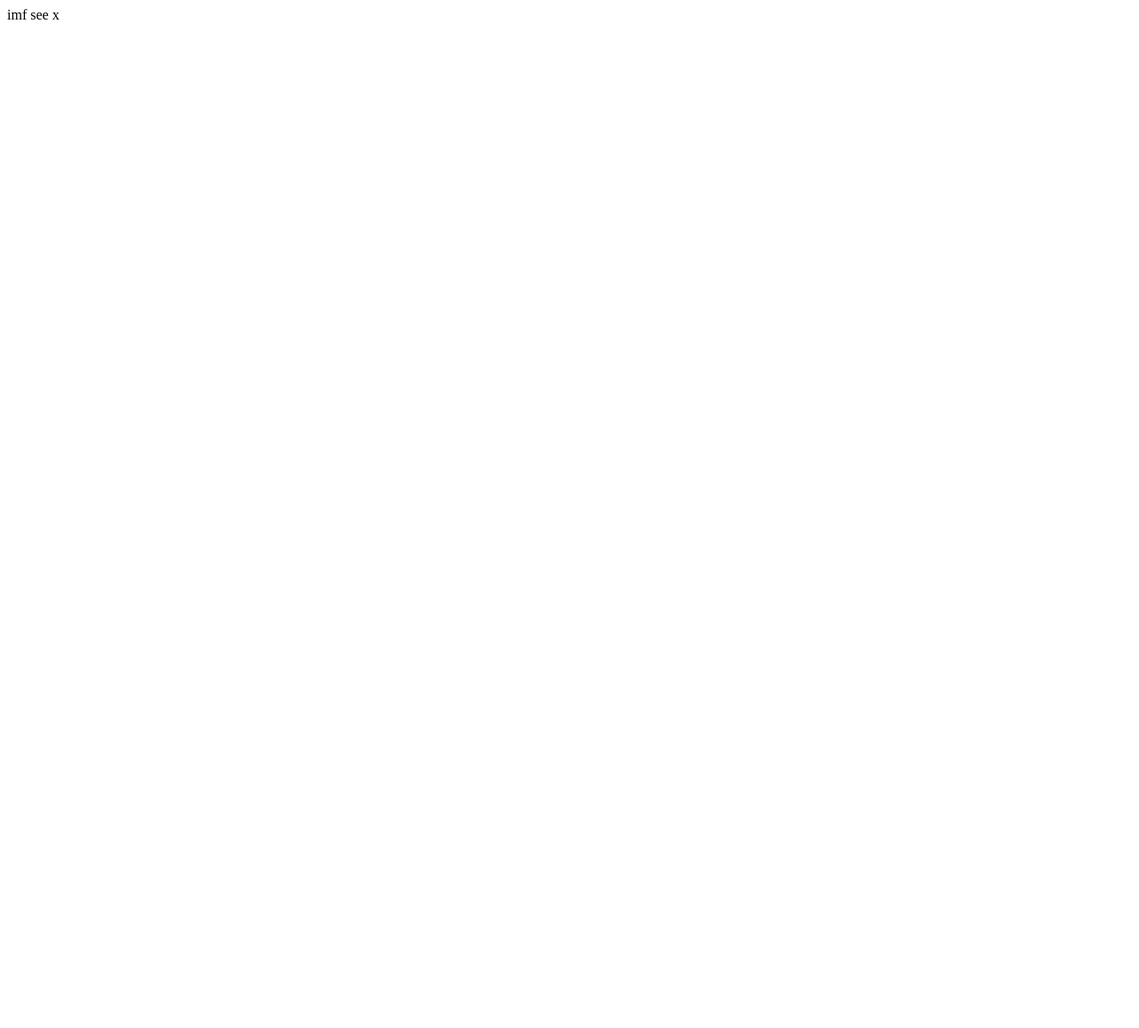
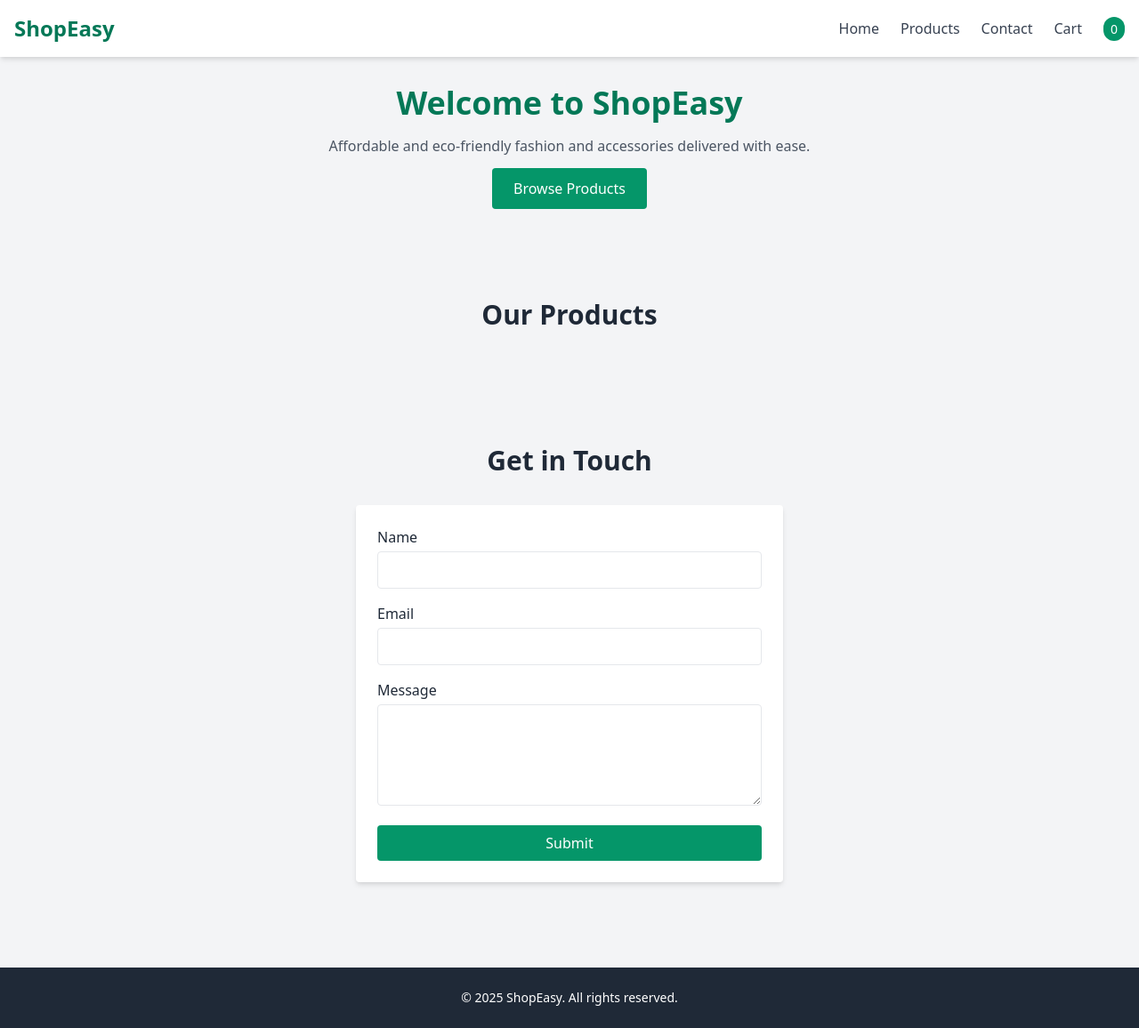
Before and after one commit to Adexinty/Webdevwk8, a plain HTML site: page Index.html in a window 1280 px wide. Shown: the whole page at 89% size. Before the commit the page ends 800 px from the top, so only its background shows below. Drawn offline with nearby package versions, Linux system fonts and the light colour scheme.

Commit message:
Update Index.html

```diff
--- a/Index.html
+++ b/Index.html
@@ -1 +1,84 @@
-imf see x
+
+
+<!DOCTYPE html>
+<html lang="en">
+<head>
+  <meta charset="UTF-8" />
+  <meta name="viewport" content="width=device-width, initial-scale=1.0"/>
+  <title>ShopEasy - All In One</title>
+  <link href="https://cdn.jsdelivr.net/npm/tailwindcss@2.2.19/dist/tailwind.min.css" rel="stylesheet"/>
+  <link rel="stylesheet" href="style.css">
+</head>
+<body class="bg-gray-100 text-gray-800 font-sans scroll-smooth">
+
+  <!-- Navigation -->
+  <nav class="bg-white shadow-md p-4 fixed w-full top-0 z-20">
+    <div class="container mx-auto flex justify-between items-center">
+      <a href="#home" class="text-2xl font-bold text-green-700">ShopEasy</a>
+      <ul class="flex space-x-6 text-gray-700">
+        <li><a href="#home" class="hover:text-green-600">Home</a></li>
+        <li><a href="#products" class="hover:text-green-600">Products</a></li>
+        <li><a href="#contact" class="hover:text-green-600">Contact</a></li>
+        <li><a href="#" id="show-cart" class="hover:text-green-600">Cart</a></li>
+        <li><span id="cart-count" class="bg-green-600 text-white rounded-full px-2 py-1 text-sm">0</span></li>
+      </ul>
+    </div>
+  </nav>
+
+  <!-- Home Section -->
+  <section id="home" class="pt-24 pb-16 px-4 text-center">
+    <h1 class="text-4xl font-bold text-green-700 mb-4">Welcome to ShopEasy</h1>
+    <p class="text-gray-600 max-w-xl mx-auto mb-6">Affordable and eco-friendly fashion and accessories delivered with ease.</p>
+    <a href="#products" class="bg-green-600 hover:bg-green-700 text-white px-6 py-3 rounded transition-colors">Browse Products</a>
+  </section>
+
+  <!-- Products Section -->
+  <section id="products" class="container mx-auto py-12 px-4">
+    <h2 class="text-3xl font-semibold text-center mb-8">Our Products</h2>
+    <div class="grid grid-cols-1 sm:grid-cols-2 md:grid-cols-3 lg:grid-cols-4 gap-6" id="product-grid">
+      <!-- Products inserted by JavaScript -->
+    </div>
+  </section>
+
+  <!-- Contact Section -->
+  <section id="contact" class="container mx-auto py-12 px-4 max-w-lg">
+    <h2 class="text-3xl font-semibold text-center mb-8">Get in Touch</h2>
+    <form id="contact-form" class="bg-white p-6 rounded shadow-md">
+      <div class="mb-4">
+        <label for="name" class="block font-medium">Name</label>
+        <input type="text" id="name" class="w-full p-2 border rounded mt-1" />
+      </div>
+      <div class="mb-4">
+        <label for="email" class="block font-medium">Email</label>
+        <input type="email" id="email" class="w-full p-2 border rounded mt-1" />
+      </div>
+      <div class="mb-4">
+        <label for="message" class="block font-medium">Message</label>
+        <textarea id="message" rows="4" class="w-full p-2 border rounded mt-1"></textarea>
+      </div>
+      <button type="submit" class="bg-green-600 text-white px-4 py-2 rounded w-full hover:bg-green-700">Submit</button>
+      <p id="form-error" class="text-red-500 mt-2 hidden">Please fill out all fields correctly.</p>
+    </form>
+  </section>
+
+  <!-- Footer -->
+  <footer class="bg-gray-800 text-white py-6 mt-12 text-center">
+    <p class="text-sm">© 2025 ShopEasy. All rights reserved.</p>
+  </footer>
+
+  <!-- Cart Modal -->
+  <section id="cart-section" class="hidden fixed inset-0 bg-gray-900 bg-opacity-75 z-30">
+    <div class="container mx-auto py-12 mt-16 relative">
+      <button id="close-cart" class="absolute top-4 right-4 text-white text-2xl hover:text-gray-300">×</button>
+      <div class="max-w-md mx-auto bg-white p-6 rounded-lg shadow-xl">
+        <h2 class="text-2xl font-semibold text-center mb-4">Your Cart</h2>
+        <ul id="cart-items" class="text-sm mb-4 text-gray-700"></ul>
+        <p class="font-semibold">Total: $<span id="cart-total">0.00</span></p>
+        <button id="clear-cart" class="bg-gray-700 text-white py-2 px-4 rounded mt-4 w-full hover:bg-gray-800">Clear Cart</button>
+      </div>
+    </div>
+  </section>
+
+  <script src="script.js"></script>
+</body>
+</html>
```
